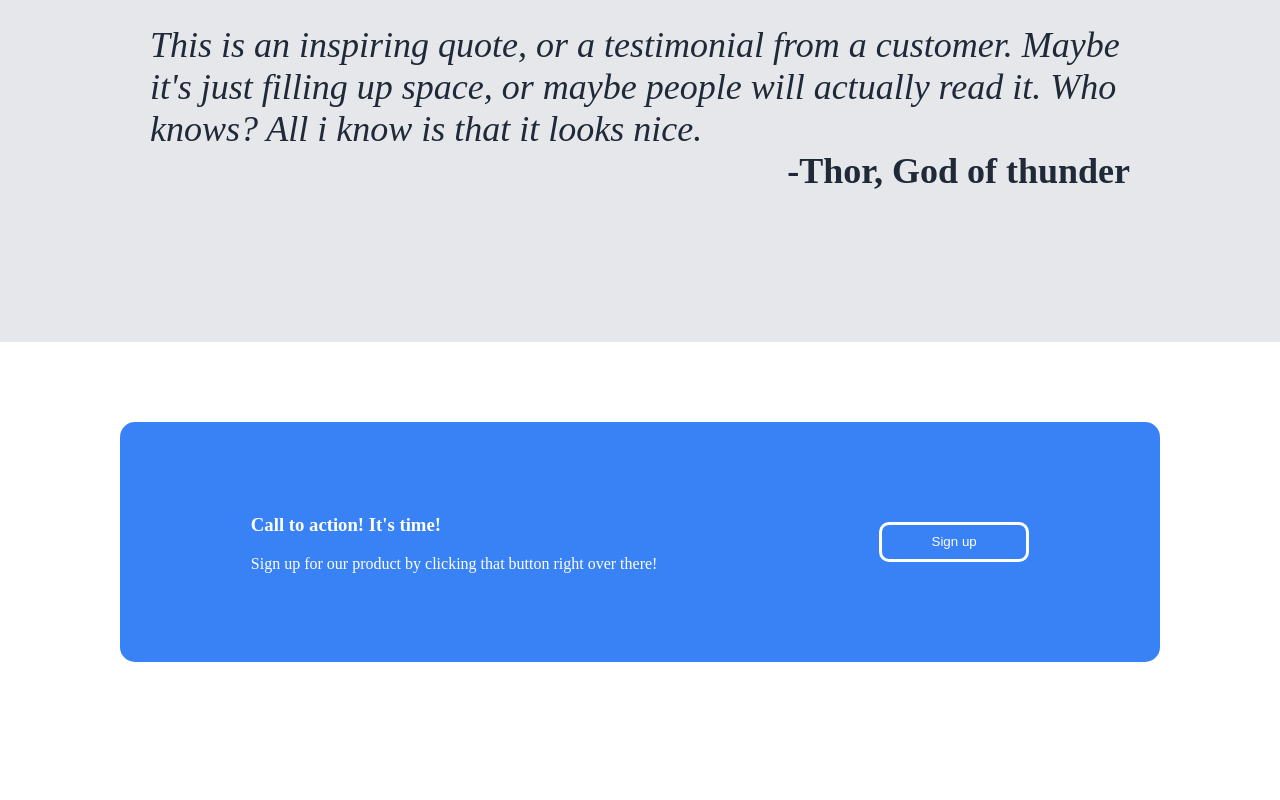
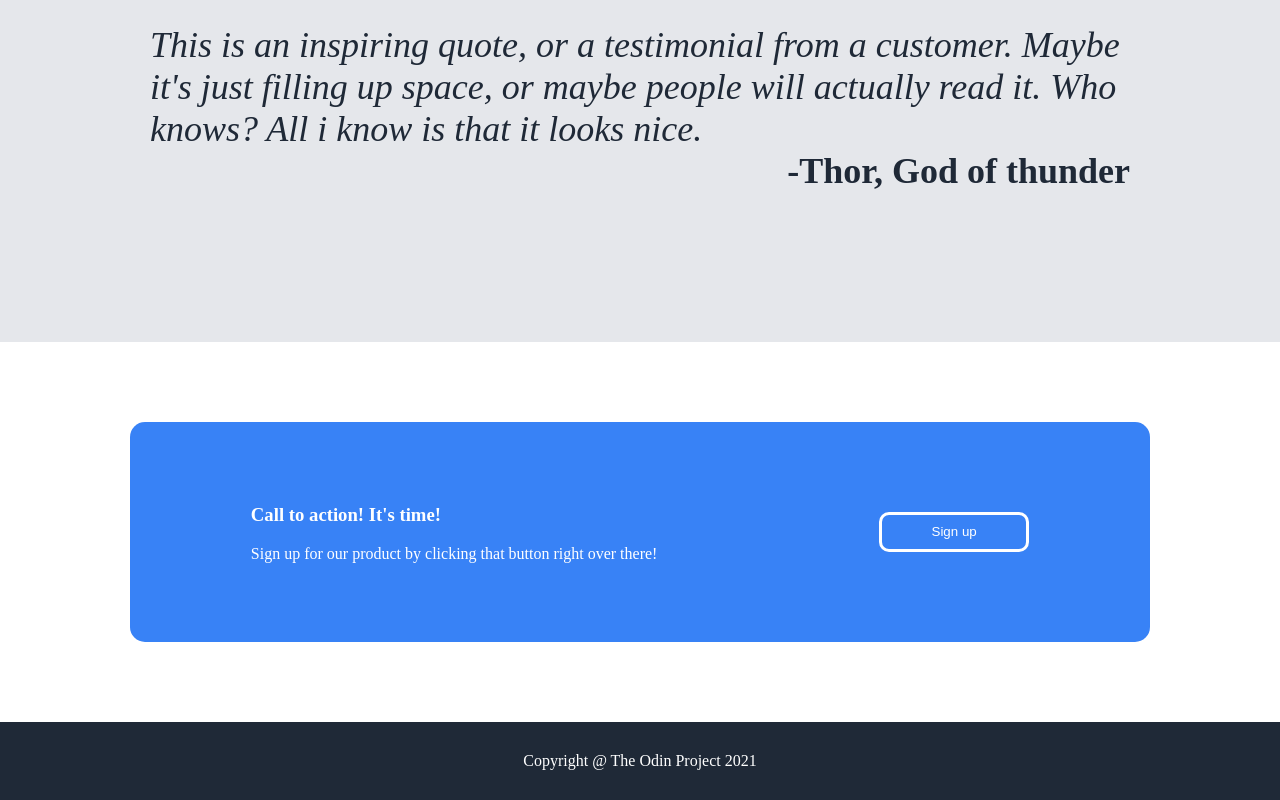
Before and after one commit to brandonmelend141/odin-landing-page, a plain HTML site: page index.html in a window 1280 px wide. Shown: the part 1078-1878 px from the top of the page. Before the commit the page ends 1820 px from the top, so only its background shows below. Drawn offline with Linux system fonts and the light colour scheme.

Commit message:
Added footer section to the landing page

```diff
--- a/index.html
+++ b/index.html
@@ -64,7 +64,9 @@
             <button class="actionButton">Sign up</button>
         </div>
     </div>
-    <div class="footer"></div>
+    <div class="footer">
+        Copyright @ The Odin Project 2021
+    </div>
 
 </body>
 </html>
--- a/styles.css
+++ b/styles.css
@@ -134,7 +134,7 @@ ul{
     height: 200px;
     /* border: solid; */
     border-radius: 15px;
-    padding: 20px;
+    padding: 10px;
     background-color: #3882f6;
     display: flex;
     align-items: center;
@@ -150,3 +150,11 @@ ul{
     border-radius: 10px;
     background-color: #3882f6;
 }
+.footer{
+    display: flex;
+    align-items: center;
+    justify-content: center;
+    background-color: #1F2937;
+    padding: 30px;
+    color: white;
+}
```
